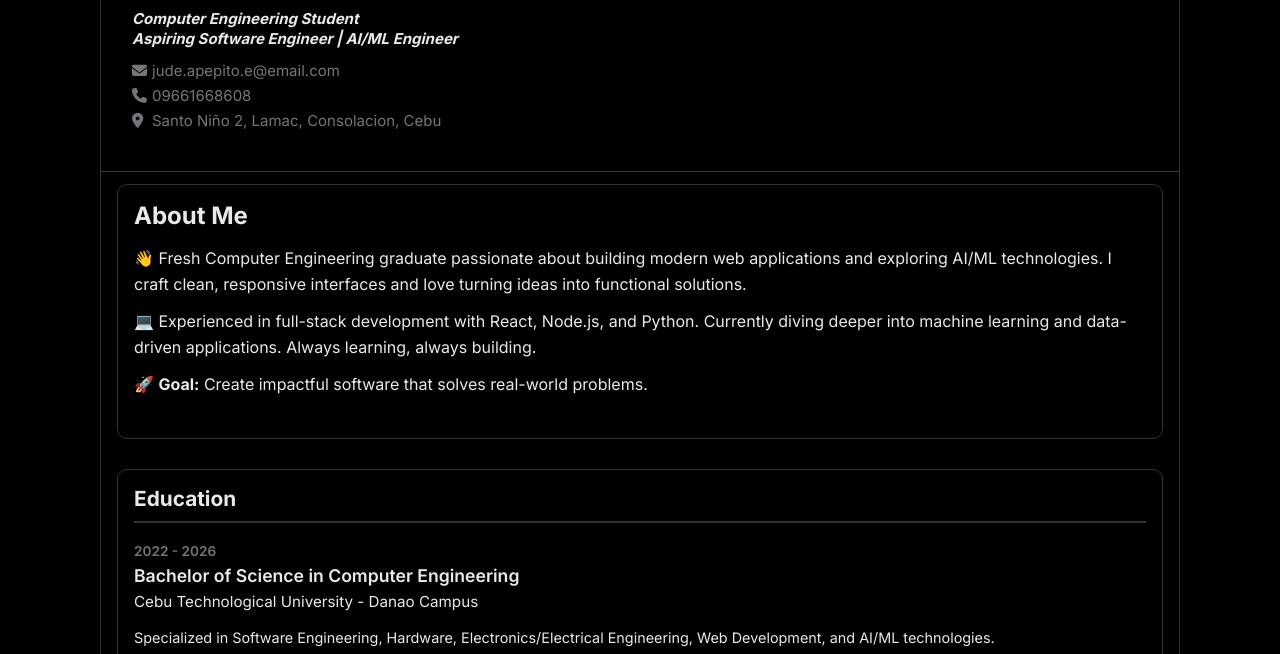
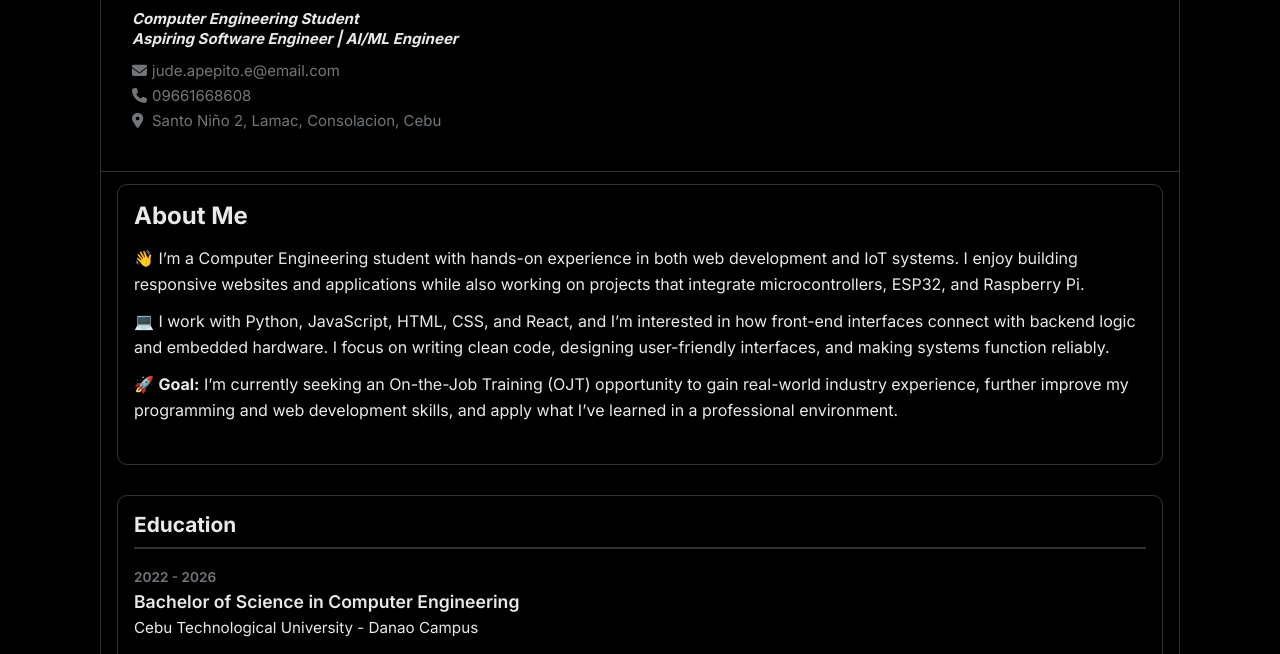
Before and after one commit to judsssss/Portfolio, a plain HTML site: page index.html in a window 1280 px wide. Shown: the part 446-1100 px from the top of the page. Drawn offline with Linux system fonts and the light colour scheme.

Commit message:
about me updated

```diff
--- a/index.html
+++ b/index.html
@@ -180,19 +180,13 @@
         <div class="about-des">
           <h2>About Me</h2>
           <p>
-            👋 Fresh Computer Engineering graduate passionate about building
-            modern web applications and exploring AI/ML technologies. I craft
-            clean, responsive interfaces and love turning ideas into functional
-            solutions.
+            👋 I’m a Computer Engineering student with hands-on experience in both web development and IoT systems. I enjoy building responsive websites and applications while also working on projects that integrate microcontrollers, ESP32, and Raspberry Pi.
           </p>
           <p>
-            💻 Experienced in full-stack development with React, Node.js, and
-            Python. Currently diving deeper into machine learning and
-            data-driven applications. Always learning, always building.
+            💻 I work with Python, JavaScript, HTML, CSS, and React, and I’m interested in how front-end interfaces connect with backend logic and embedded hardware. I focus on writing clean code, designing user-friendly interfaces, and making systems function reliably.
           </p>
           <p>
-            🚀 <strong>Goal:</strong> Create impactful software that solves
-            real-world problems.
+            🚀 <strong>Goal:</strong> I’m currently seeking an On-the-Job Training (OJT) opportunity to gain real-world industry experience, further improve my programming and web development skills, and apply what I’ve learned in a professional environment.
           </p>
         </div>
         <!-- Education & Experience Side by Side -->
```
